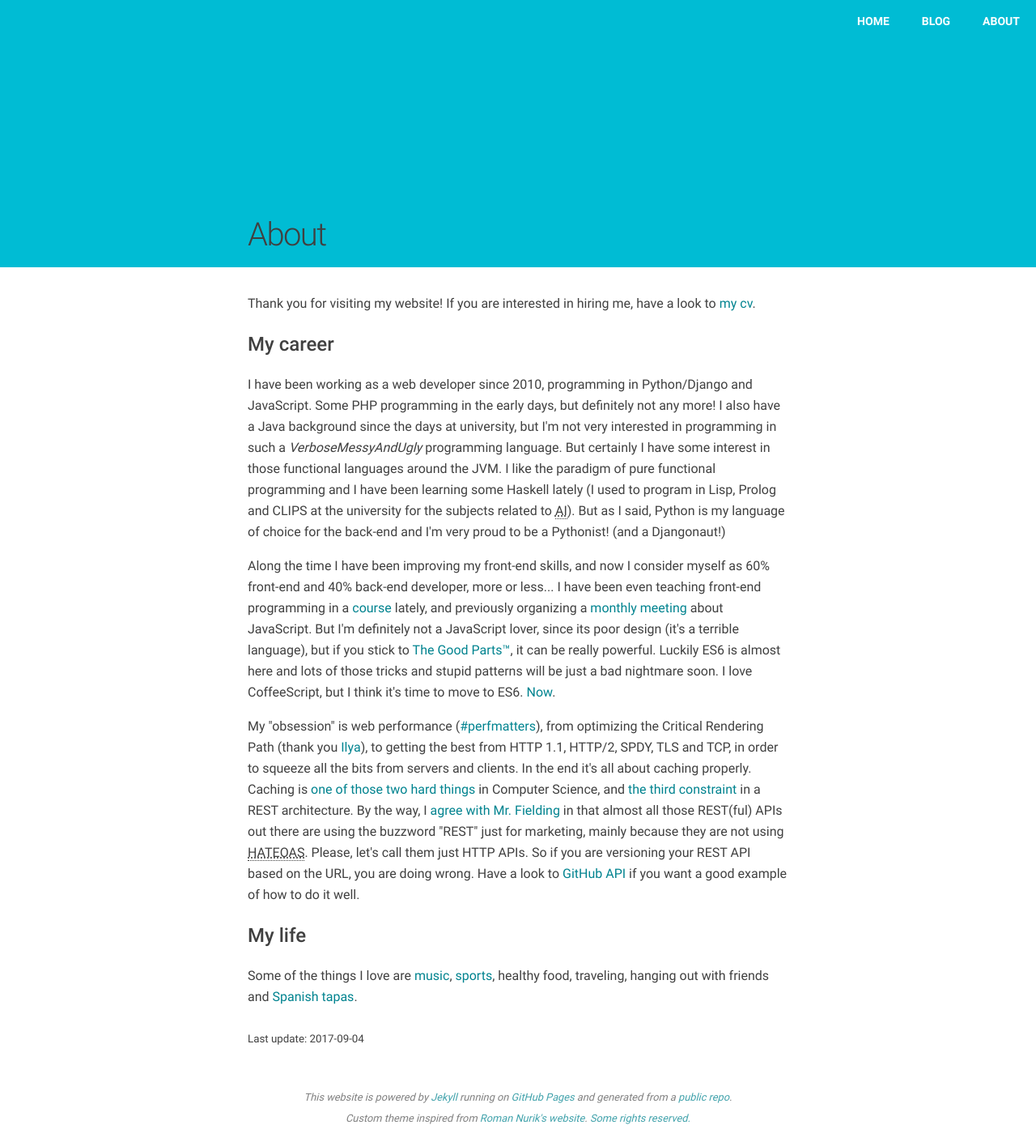
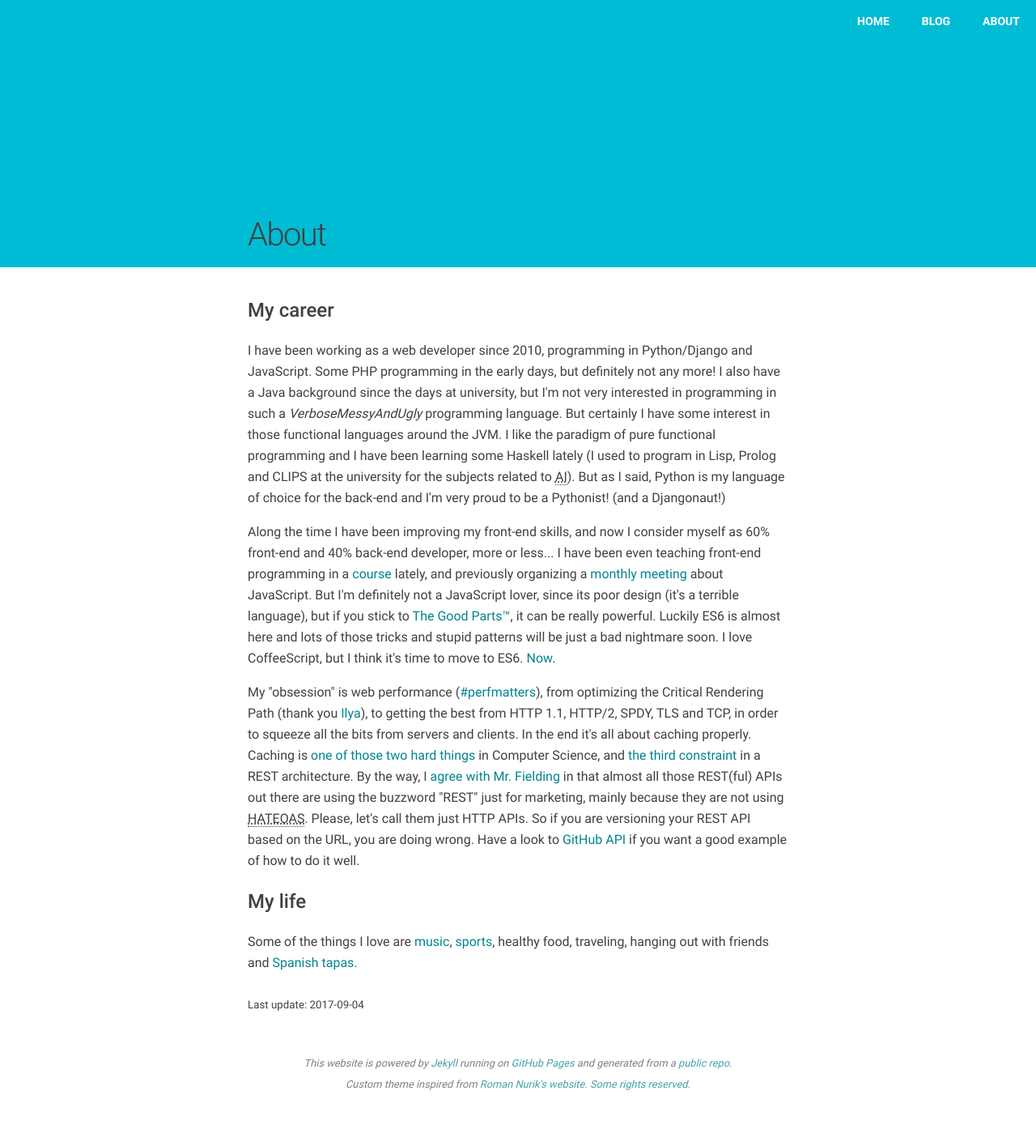
Before and after one commit to srus/srus.github.io, a Jekyll site: the page built from about/index.html, in a window 1280 px wide. Shown: the whole page at 81% size. Built offline with Jekyll 4.4.1, drawn with Linux system fonts in a browser that asks for light colours; after the commit the page ends 1368 px from its top, so only the background shows below that.

Commit message:
Remove link to Stack Overflow CV
Jobs & Developer Story was discontinued On March 31, 2022. See https://meta.stackoverflow.com/questions/415293/sunsetting-jobs-developer-story

```diff
--- a/about/index.html
+++ b/about/index.html
@@ -4,8 +4,6 @@ description: Hi, I'm Sergio. I'm a software engineer really excited about the We
 last_update: 2017-09-04
 schema_type: https://schema.org/Article
 ---
-
-<p>Thank you for visiting my website! If you are interested in hiring me, have a look to <a href="https://stackoverflow.com/story/srus">my cv</a>.</p>
 
 <h2>My career</h2>
 
```
